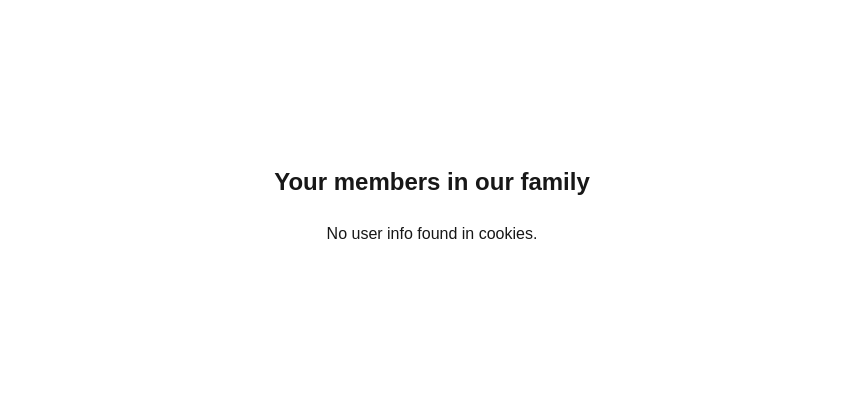
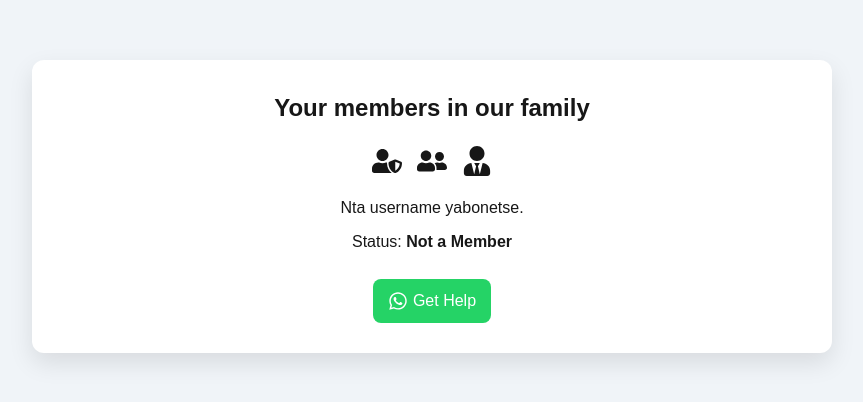
Before and after one commit to Newbhjj2222/membership, a Next.js app: page /member in a window 1280 px wide. Shown: the part 194-596 px from the top of the page, without its empty margins (208-1071 px from the left). Built offline with nearby package versions, Linux system fonts and the light colour scheme; no server answers.

Commit message:
Refactor member page for improved functionality

```diff
--- a/app/member/page.tsx
+++ b/app/member/page.tsx
@@ -1,80 +1,176 @@
 // app/member/page.tsx
-import { cookies } from "next/headers";
+import { cookies } from "next/headers"; // Server Component API
 import { db } from "@/lib/firebase";
 import { doc, getDoc } from "firebase/firestore";
 import React from "react";
-import { FaUserShield, FaUserFriends, FaWhatsapp } from "react-icons/fa";
+import { FaUserShield, FaUserFriends, FaUserTie, FaWhatsapp } from "react-icons/fa";
 
-interface MemberData {
-  username: string;
+// 🔹 Type y'amakuru ya member
+type MemberData = {
+  phone: string;
+  username: string | null;
   isMember: boolean;
-  subscriptionExpiresAt: { seconds: number } | null;
-}
+  createdAt: { seconds: number };
+  subscriptionExpiresAt: { seconds: number };
+};
 
 export default async function MemberPage() {
+  // 🔹 Fata cookie yitwa 'user' muri SSR
   const cookieStore = cookies();
-  const userCookieValue = cookieStore.get("user")?.value;
-  const username = userCookieValue ? JSON.parse(userCookieValue).name : null;
+  const userCookie = cookieStore.get("user");
+  const username = userCookie ? JSON.parse(userCookie.value).name : null;
 
+  // 🔹 Fetch member data muri Firestore
   let memberData: MemberData | null = null;
   if (username) {
-    const docRef = doc(db, "members", username);
-    const snap = await getDoc(docRef);
+    const ref = doc(db, "members", username);
+    const snap = await getDoc(ref);
     if (snap.exists()) {
       memberData = snap.data() as MemberData;
     }
   }
 
-  let countdown = "";
-  const now = new Date();
+  // 🔹 Calculate remaining time for membership (seconds)
+  let remainingSeconds = 0;
+  const now = Date.now();
   if (memberData?.isMember && memberData.subscriptionExpiresAt) {
-    const expires = new Date(memberData.subscriptionExpiresAt.seconds * 1000);
-    if (expires > now) {
-      const diff = expires.getTime() - now.getTime();
-      const days = Math.floor(diff / (1000 * 60 * 60 * 24));
-      const hours = Math.floor((diff / (1000 * 60 * 60)) % 24);
-      const minutes = Math.floor((diff / (1000 * 60)) % 60);
-      countdown = `${days}d ${hours}h ${minutes}m`;
-    }
+    remainingSeconds =
+      memberData.subscriptionExpiresAt.seconds * 1000 - now;
   }
 
+  // 🔹 Format badge and status
+  const isMember = memberData?.isMember && remainingSeconds > 0;
+  const badge = isMember ? "Active Member" : "Not a Member";
+
   return (
-    <div className="min-h-screen flex flex-col items-center justify-center bg-[var(--background)] text-[var(--foreground)] p-4">
-      <h1 className="text-3xl font-bold mb-6 text-center sm:text-2xl">
-        Your members in our family
-      </h1>
+    <div style={styles.page}>
+      <main style={styles.main}>
+        <div style={styles.card}>
+          <h1 style={styles.title}>Your members in our family</h1>
 
-      {username ? (
-        <div className="w-full max-w-md p-6 bg-white rounded-lg shadow-md flex flex-col items-center gap-4">
-          <div className="flex items-center gap-2 text-lg">
-            <FaUserFriends className="text-green-600" /> {username}
-            {memberData?.isMember && (
-              <span className="ml-2 px-2 py-1 bg-green-100 text-green-800 rounded-full text-sm flex items-center gap-1">
-                <FaUserShield /> Member
-              </span>
-            )}
+          <div style={styles.icons}>
+            <FaUserShield size={30} />
+            <FaUserFriends size={30} />
+            <FaUserTie size={30} />
           </div>
 
-          <p className="text-center">
-            {memberData?.isMember
-              ? countdown
-                ? `Membership expires in: ${countdown}`
-                : "Membership expired"
-              : "You are not a member"}
+          <div style={styles.info}>
+            <p>
+              {username
+                ? `Muraho, ${username}!`
+                : "Nta username yabonetse."}
             </p>
+            <p>Status: <strong>{badge}</strong></p>
 
+            {isMember && (
+              <p>
+                Membership expires in:{" "}
+                <span id="countdown">{formatTime(remainingSeconds)}</span>
+              </p>
+            )}
+
+            {/* 🔹 Whatsapp help button */}
             <a
               href="https://wa.me/250722319367"
               target="_blank"
-            rel="noopener noreferrer"
-            className="mt-2 px-4 py-2 bg-[#25D366] text-white rounded flex items-center gap-2 hover:bg-green-700 transition"
+              style={styles.whatsappButton}
             >
-            <FaWhatsapp /> Contact Support
+              <FaWhatsapp size={20} style={{ marginRight: 5 }} />
+              Get Help
             </a>
           </div>
-      ) : (
-        <p className="text-center">No user info found in cookies.</p>
-      )}
+        </div>
+      </main>
+
+      {/* 🔹 Client-side countdown script */}
+      <script
+        dangerouslySetInnerHTML={{
+          __html: `
+          const countdownElem = document.getElementById('countdown');
+          let remaining = ${remainingSeconds};
+          if(countdownElem){
+            setInterval(()=>{
+              if(remaining <=0){
+                countdownElem.innerText = 'Membership expired';
+                return;
+              }
+              remaining -=1;
+              countdownElem.innerText = formatTime(remaining);
+            },1000);
+
+            function formatTime(sec){
+              const d = Math.floor(sec/(3600*24));
+              const h = Math.floor((sec%(3600*24))/3600);
+              const m = Math.floor((sec%3600)/60);
+              const s = Math.floor(sec%60);
+              return d+'d '+h+'h '+m+'m '+s+'s';
+            }
+          }
+          `,
+        }}
+      />
     </div>
   );
 }
+
+// 🔹 Styles muri file imwe
+const styles: { [key: string]: React.CSSProperties } = {
+  page: {
+    minHeight: "100vh",
+    display: "flex",
+    justifyContent: "center",
+    alignItems: "center",
+    background: "#f0f4f8",
+    padding: 20,
+  },
+  main: {
+    width: "100%",
+    maxWidth: 800,
+  },
+  card: {
+    background: "#fff",
+    borderRadius: 12,
+    padding: 30,
+    boxShadow: "0 10px 25px rgba(0,0,0,0.1)",
+    display: "flex",
+    flexDirection: "column",
+    alignItems: "center",
+  },
+  title: {
+    fontSize: 24,
+    marginBottom: 20,
+    fontWeight: 600,
+  },
+  icons: {
+    display: "flex",
+    gap: 15,
+    marginBottom: 20,
+  },
+  info: {
+    textAlign: "center",
+    display: "flex",
+    flexDirection: "column",
+    gap: 10,
+    alignItems: "center",
+  },
+  whatsappButton: {
+    marginTop: 15,
+    display: "flex",
+    alignItems: "center",
+    background: "#25D366",
+    color: "#fff",
+    padding: "10px 15px",
+    borderRadius: 8,
+    textDecoration: "none",
+    fontWeight: 500,
+  },
+};
+
+// 🔹 Helper function for SSR formatting
+function formatTime(sec: number) {
+  const d = Math.floor(sec / (3600 * 24));
+  const h = Math.floor((sec % (3600 * 24)) / 3600);
+  const m = Math.floor((sec % 3600) / 60);
+  const s = Math.floor(sec % 60);
+  return `${d}d ${h}h ${m}m ${s}s`;
+}
```
Lines whose indentation alone changed are shown as unchanged.
